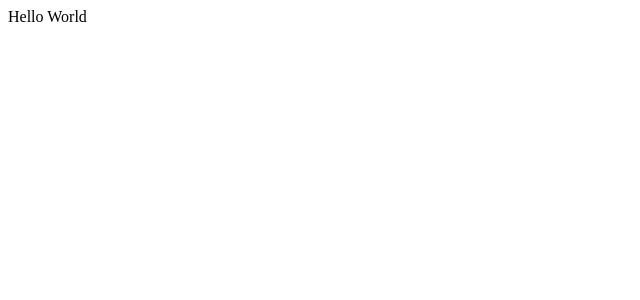
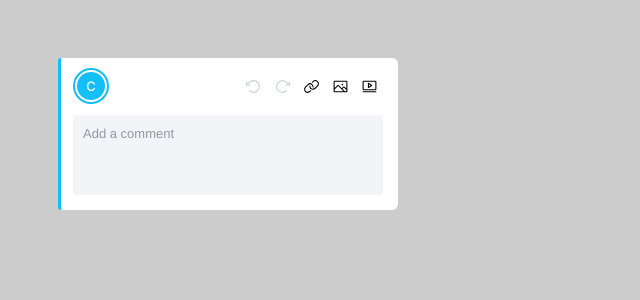
Before and after one commit to rsimon/recogito-components, a React (Vite) app: page / in a window 1280 px wide. Shown: the top 300 px of the page, without its empty margins (0-640 px from the left). Built offline with nearby package versions, Linux system fonts and the light colour scheme.

Commit message:
Revised design, using Quill directly rather than quill-react

```diff
--- a/package.json
+++ b/package.json
@@ -16,6 +16,8 @@
     "vite": "^5.2.10"
   },
   "dependencies": {
+    "@phosphor-icons/react": "^2.1.5",
+    "quill": "^2.0.0",
     "react": "^18.2.0",
     "react-dom": "^18.2.0"
   }
--- /dev/null
+++ b/src/Avatar.css
@@ -0,0 +1,22 @@
+.avatar {
+  color: #fff;
+  font-size: 13px;
+  font-weight: 500;
+}
+
+.avatar-ring {
+  border: 2px solid var(--blue);
+  border-radius: 50%;
+  display: inline-block;
+  padding: 2px;
+}
+
+.avatar-inner {
+  align-items: center;
+  background-color: var(--blue);
+  border-radius: 50%;
+  display: flex;
+  height: 28px;
+  justify-content: center;
+  width: 28px;
+}
--- /dev/null
+++ b/src/Avatar.tsx
@@ -0,0 +1,13 @@
+import './Avatar.css';
+
+export const Avatar = () => {
+
+  return (
+    <div className="avatar">
+      <div className="avatar-ring">
+        <div className="avatar-inner">C</div>
+      </div>
+    </div>
+  )
+
+}
--- /dev/null
+++ b/src/EmptyAnnotation.css
@@ -0,0 +1,32 @@
+.annotation.empty {
+  background-color: #fff;
+  border-radius: 6px;
+  position: relative;
+  width: 340px;
+}
+
+.annotation .annotation-header {
+  align-items: flex-end;
+  display: flex;
+  justify-content: space-between;
+  padding: 10px 20px 6px 15px;
+}
+
+.annotation .annotation-toolbar-wrapper {
+  padding-bottom: 5px;
+}
+
+.annotation .annotation-comment-wrapper {
+  padding: 5px 15px 15px 15px;
+}
+
+.annotation.empty::after {
+  background-color: var(--blue);
+  border-radius: 6px 0 0 6px;
+  bottom: 0;
+  content: '';
+  left: 0;
+  position: absolute;
+  top: 0;
+  width: 3px;
+}
--- /dev/null
+++ b/src/EmptyAnnotation.tsx
@@ -0,0 +1,30 @@
+import { Avatar } from './Avatar';
+import { QuillEditor, QuillEditorRoot, QuillEditorToolbar } from './QuillEditor';
+
+import './EmptyAnnotation.css';
+
+export const EmptyAnnotation = () => {
+
+  return (
+    <div className="annotation empty">
+      <QuillEditorRoot>
+        <div className="annotation-header">
+          <Avatar />
+          <div className="annotation-toolbar-wrapper">
+            <QuillEditorToolbar />
+          </div>
+        </div>
+
+        <div className="annotation-comment-wrapper">
+          <QuillEditor
+            placeholder="Add a comment" />
+        </div>
+
+        <div className="annotation-footer">
+
+        </div>
+      </QuillEditorRoot>
+    </div>
+  )
+
+}
--- /dev/null
+++ b/src/QuillEditor/QuillEditor.css
@@ -0,0 +1,40 @@
+.quill-rte {
+  background-color: #F3F4F7;
+  border-radius: 3px;
+}
+
+.quill-rte .ql-editor {
+  height: 80px;
+  outline: none;
+  padding: 10px;
+}
+
+.quill-rte .ql-editor.ql-blank::before {
+  color: var(--gray-500);
+  font-style: normal;
+  left: 10px;
+}
+
+.quill-rte .ql-editor p {
+  margin: 0;
+  padding: 0;
+}
+
+.quill-rte .ql-editor img {
+  display: inline-block;
+}
+
+.quill-rte-toolbar {
+  display: flex;
+  gap: 0.75rem;
+}
+
+.quill-rte-toolbar button {
+  all: unset;
+  cursor: pointer;
+}
+
+.quill-rte-toolbar button:disabled {
+  color: var(--gray-400);
+  cursor: inherit;
+}
--- /dev/null
+++ b/src/QuillEditor/QuillEditor.tsx
@@ -0,0 +1,31 @@
+import Quill from 'quill';
+import { useLayoutEffect, useRef } from 'react';
+import { useQuillEditor } from './QuillEditorRoot';
+
+import './QuillEditor.css';
+import 'quill/dist/quill.core.css';
+
+interface QuillEditorProps {
+
+  placeholder: string;
+
+}
+
+export const QuillEditor = (props: QuillEditorProps) => {
+
+  const el = useRef<HTMLDivElement>(null);
+
+  const { setQuill } = useQuillEditor();
+
+  useLayoutEffect(() => {
+    const quill = new Quill(el.current, { placeholder: props.placeholder });
+    setQuill(quill);
+  }, []);
+
+  return (
+    <div
+      ref={el}
+      className="quill-rte" />
+  )
+
+}
--- /dev/null
+++ b/src/QuillEditor/QuillEditorRoot.tsx
@@ -0,0 +1,25 @@
+import Quill from 'quill';
+import { createContext, useContext, useState } from 'react';
+
+interface QuillEditorContextValue {
+
+  quill?: Quill;
+
+  setQuill: React.Dispatch<React.SetStateAction<Quill>>;
+
+}
+
+const QuillEditorContext = createContext<QuillEditorContextValue>(undefined);
+
+export const QuillEditorRoot = ({ children }) => {
+
+  const [quill, setQuill] = useState<Quill | undefined>(undefined);
+
+  return (
+    <QuillEditorContext.Provider value={{ quill, setQuill }}>
+      {children}
+    </QuillEditorContext.Provider>
+  );
+};
+
+export const useQuillEditor = () => useContext(QuillEditorContext);
--- /dev/null
+++ b/src/QuillEditor/QuillEditorToolbar.tsx
@@ -0,0 +1,59 @@
+import { useEffect, useState } from 'react';
+import { ArrowClockwise, ArrowCounterClockwise, Image, Link, Video } from '@phosphor-icons/react';
+
+import { useQuillEditor } from './QuillEditorRoot';
+
+export const QuillEditorToolbar = () => {
+
+  const { quill } = useQuillEditor();
+
+  const [canUndo, setCanUndo] = useState(false);
+
+  const [canRedo, setCanRedo] = useState(false);
+
+  useEffect(() => {
+    if (!quill) return;
+
+    const onChange = () => {
+      const { undo, redo }  = quill.history.stack;
+
+      setCanUndo(undo.length > 0);
+      setCanRedo(redo.length > 0);
+    }
+
+    quill.on('editor-change', onChange);
+
+    return () => {
+      quill.off('editor-change', onChange);
+    }
+  }, [quill]);
+
+  return (
+    <div className="quill-rte-toolbar">
+      <button
+        disabled={!canUndo}
+        onClick={() => quill.history.undo()}>
+        <ArrowCounterClockwise size={17} />
+      </button>
+
+      <button
+        disabled={!canRedo}
+        onClick={() => quill.history.redo()}>
+        <ArrowClockwise size={17} />
+      </button>
+
+      <button>
+        <Link size={17} />
+      </button>
+
+      <button onClick={() => quill.insertEmbed(10, 'image', 'https://quilljs.com/images/cloud.png')}>
+        <Image size={17} />
+      </button>
+
+      <button>
+        <Video size={17} />
+      </button>
+    </div>
+  )
+
+}
--- /dev/null
+++ b/src/QuillEditor/index.ts
@@ -0,0 +1,3 @@
+export * from './QuillEditor';
+export * from './QuillEditorRoot';
+export * from './QuillEditorToolbar';
--- a/src/index.css
+++ b/src/index.css
@@ -0,0 +1,22 @@
+@import url('https://fonts.googleapis.com/css2?family=Inter:wght@100..900&display=swap');
+
+html, body {
+  --blue: #13BFF6;
+
+  --gray-900: #202125;
+  --gray-700: #6f747c;
+  --gray-600: #818992;
+  --gray-500: #93989f;
+  --gray-400: #cbd0d7;
+  --gray-300: #dadee2;
+  --gray-200: #e2e5e9;
+  --gray-100: #f3f4f7;
+  --gray-50: #f6f7f9;
+
+  background-color: #ccc;
+  font-family: Inter;
+}
+
+#app {
+  padding: 50px;
+}
--- a/src/index.tsx
+++ b/src/index.tsx
@@ -1,7 +1,8 @@
 import ReactDOM from 'react-dom/client';
 
 import './index.css'
+import { EmptyAnnotation } from './EmptyAnnotation';
 
 ReactDOM.createRoot(document.getElementById('app')!).render(
-  <div>Hello World</div>
+  <EmptyAnnotation />
 );
```
Also changed, not shown: 1 other file (tests, documents, lock files or other folders).
